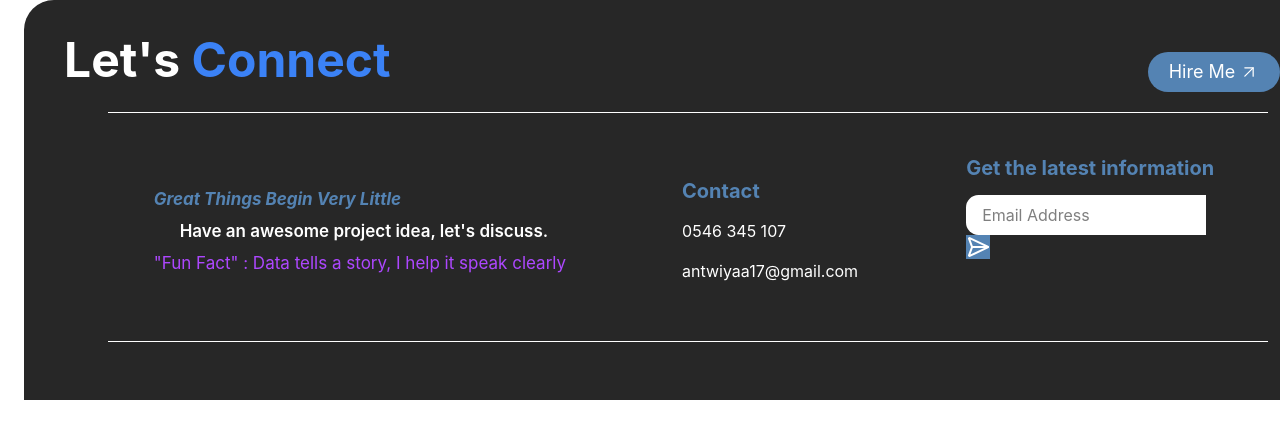
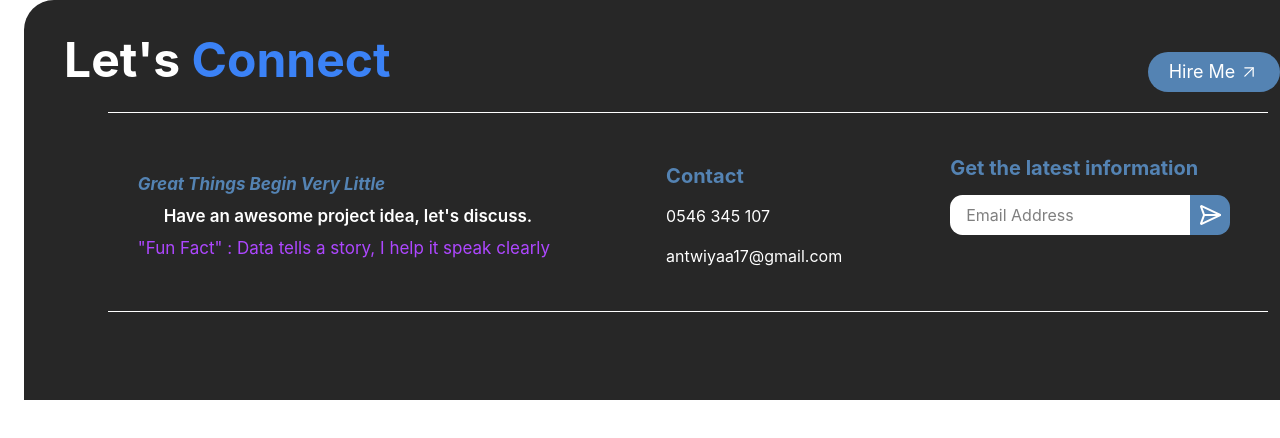
Before and after one commit to yaakydd/Portfolio, a React (Vite) app in the folder frontend/: page / in a window 1280 px wide. Shown: the top 438 px of the page. Built offline with nearby package versions, Linux system fonts and the light colour scheme.

Commit message:
Task completed. Next Task: Work on the mail to and send button to send updates to any user who wants it

```diff
--- a/frontend/src/components/Footer.tsx
+++ b/frontend/src/components/Footer.tsx
@@ -22,8 +22,8 @@ const Footer = () => {
                 <div className="block text-left mb-11 ">
                     <h1 className="text-[#5483B3] text-[20px] font-bold  ">Get the latest information</h1>
                     <input type="email" placeholder="Email Address"  className="mt-3 p-4 outline-0 rounded-tl-[12.44px] text-black border-none bg-white border-white rounded-bl-[12.44px] w-60 h-10"  />
-                    <div>
-                        <button className="bg-[#5483B3]"><SendHorizonal/></button>
+                    <div className="bg-[#5483B3] cursor-pointer h-10 float-right mt-3 w-10 rounded-tr-[12.44px] rounded-br-[12.44px]">
+                        <button className="cursor-pointer"><SendHorizonal className="mt-2 ml-2"/></button>
                     </div>
 
                 </div>
```
